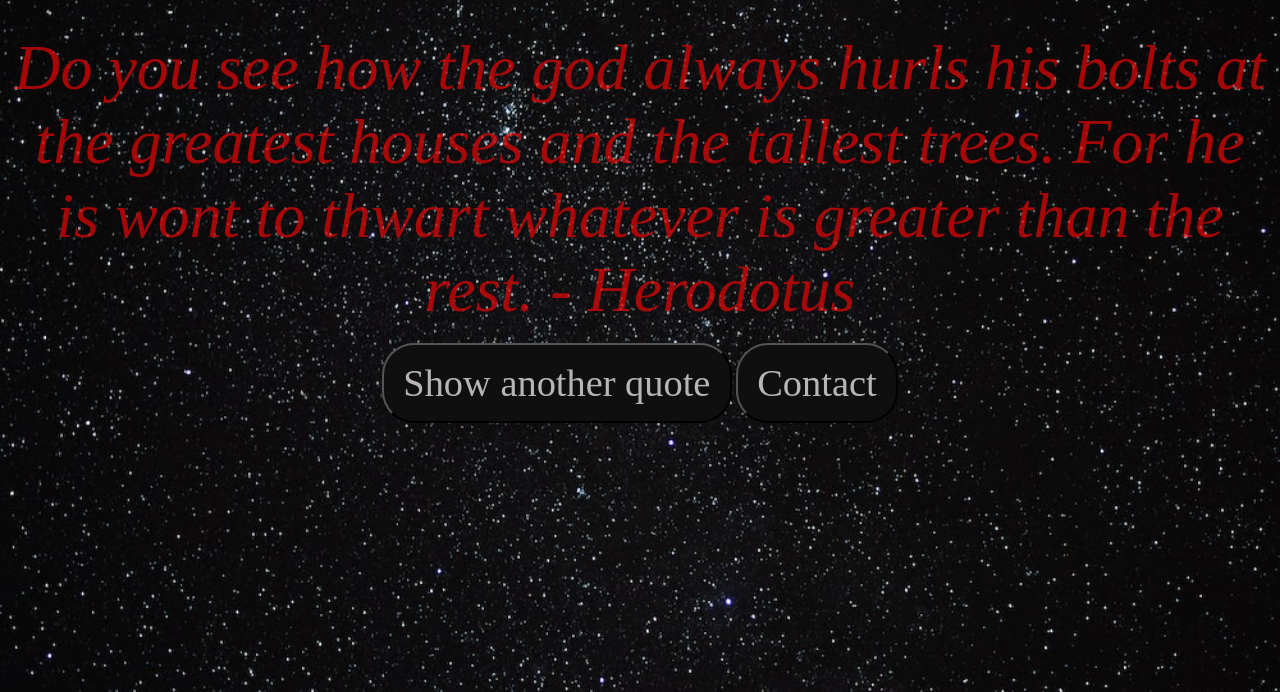
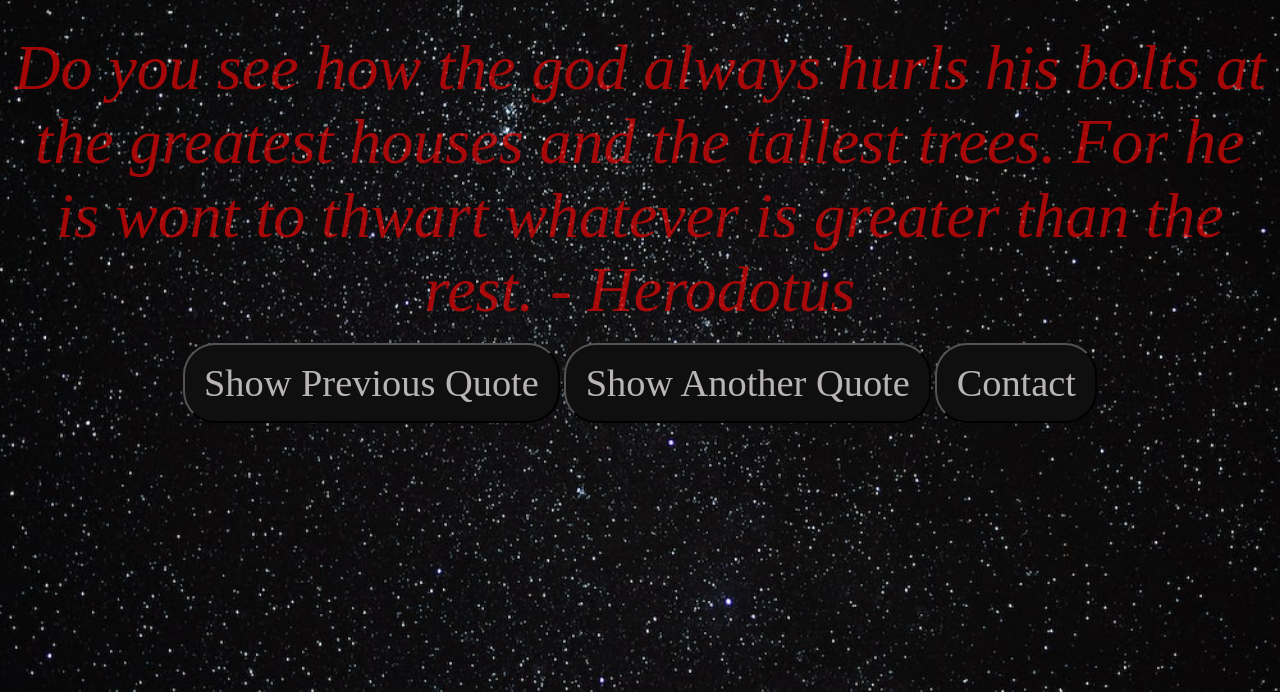
Before and after one commit to Qu0tivation/Qu0tivation.github.io, a plain HTML site: page index.html in a window 1280 px wide. Shown: the part 108-800 px from the top of the page. Drawn offline with Linux system fonts and the light colour scheme.

Commit message:
Previous Quote Button

```diff
--- a/index.html
+++ b/index.html
@@ -122,6 +122,16 @@
   <div id="quote-container">
     <!-- This div element will be filled with a random quote using JavaScript -->
   </div>
+  <button id="previous-quote-btn" style="margin-bottom: 4hv;
+  background-color: rgb(15, 15, 15);
+  color: rgba(252, 247, 247, 0.719);
+  /* Use fluid units for font size and padding */
+  font-size: 3vw;
+  padding: 2vh 1.5vw;
+  border-radius: 2.5vw;
+  font-family: serif;"
+  onclick="showPreviousQuote()" disabled>Show Previous Quote
+</button>
 <button style="margin-bottom: 4hv; /* Use fluid unit for margin */
   background-color: rgb(15, 15, 15);
   color: rgba(252, 247, 247, 0.719);
@@ -130,7 +140,7 @@
   padding: 2vh 1.5vw;
   border-radius: 2.5vw;
   font-family: serif;"
-        onclick="showRandomQuote()">Show another quote
+  onclick="showRandomQuote()">Show Another Quote
 </button>
   <div class="dropdown">
     <button class="dropbtn" onclick="toggleDropdown()">Contact</button>
@@ -2200,21 +2210,36 @@
             'We never reflect how pleasant it is to ask for nothing. - Seneca',
             'Just as I shall select my ship when I am about to go on a voyage, or my house when I propose to take residence, so shall I choose my death when I am about to depart from life. - Seneca',
     ];
+
+    let previousQuotes = [];
+    let currentQuote = '';
+
     function showRandomQuote() {
-      // Function to show a random quote
       const index = Math.floor(Math.random() * quotes.length);
       const quote = quotes[index];
       document.getElementById("quote-container").innerHTML = `<p>${quote}</p>`;
+      document.getElementById("previous-quote-btn").disabled = false;
+      previousQuotes.push(currentQuote);
+      currentQuote = quote;
     }
 
     function toggleDropdown() {
-      // Function to toggle the visibility of the dropdown content
       const dropdownContent = document.getElementById("dropdownContent");
       dropdownContent.style.display = dropdownContent.style.display === "block" ? "none" : "block";
     }
 
+    function showPreviousQuote() {
+      if (previousQuotes.length > 0) {
+        const previousQuote = previousQuotes.pop();
+        document.getElementById("quote-container").innerHTML = `<p>${previousQuote}</p>`;
+        if (previousQuotes.length === 0) {
+          document.getElementById("previous-quote-btn").disabled = true;
+        }
+        currentQuote = previousQuote;
+      }
+    }
+
     document.addEventListener("click", function(event) {
-      // Event listener to hide the dropdown content when clicking outside
       const dropdown = document.getElementsByClassName("dropdown")[0];
       if (!dropdown.contains(event.target)) {
         const dropdownContent = document.getElementById("dropdownContent");
```
Lines whose indentation alone changed are shown as unchanged.
